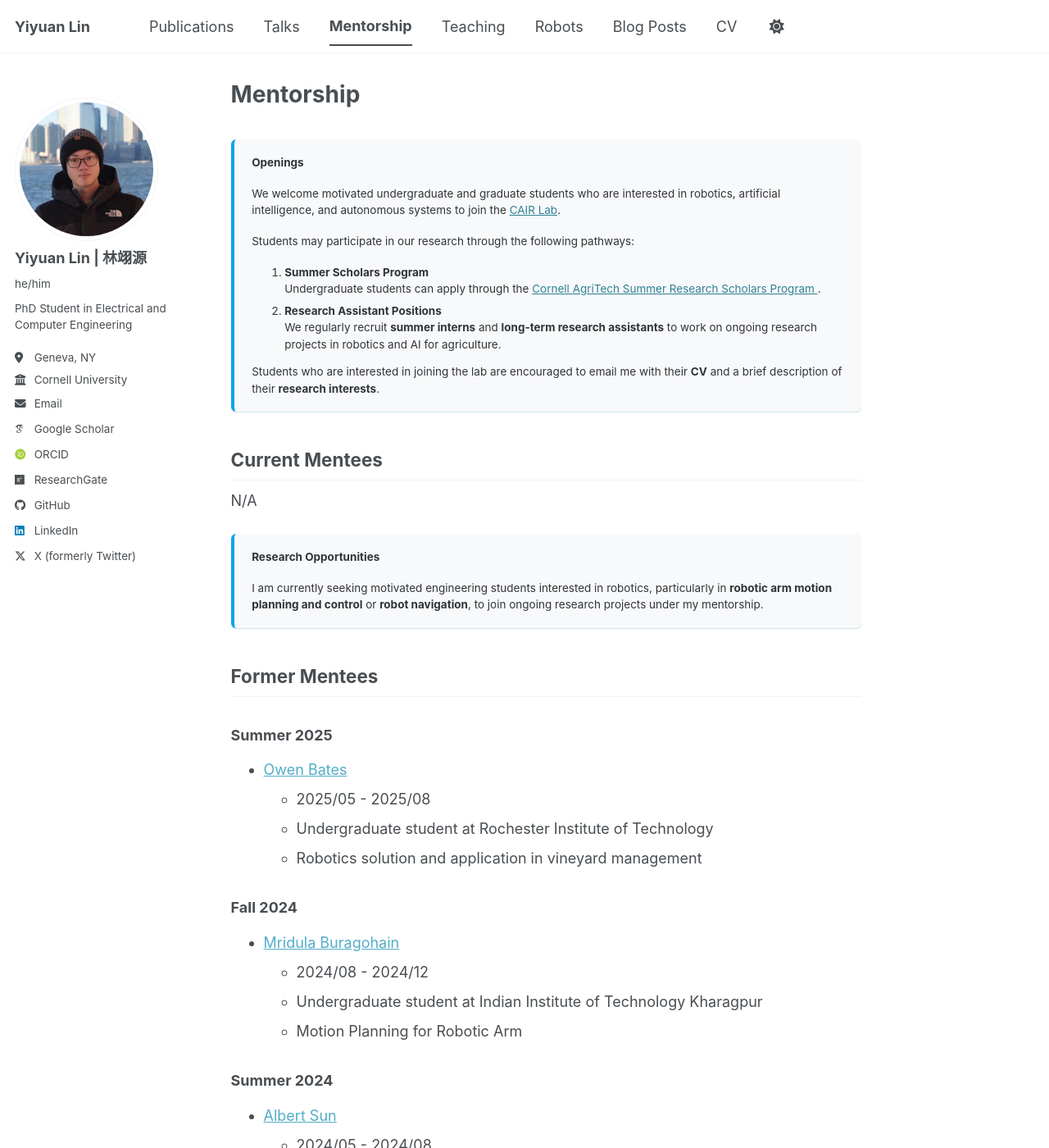
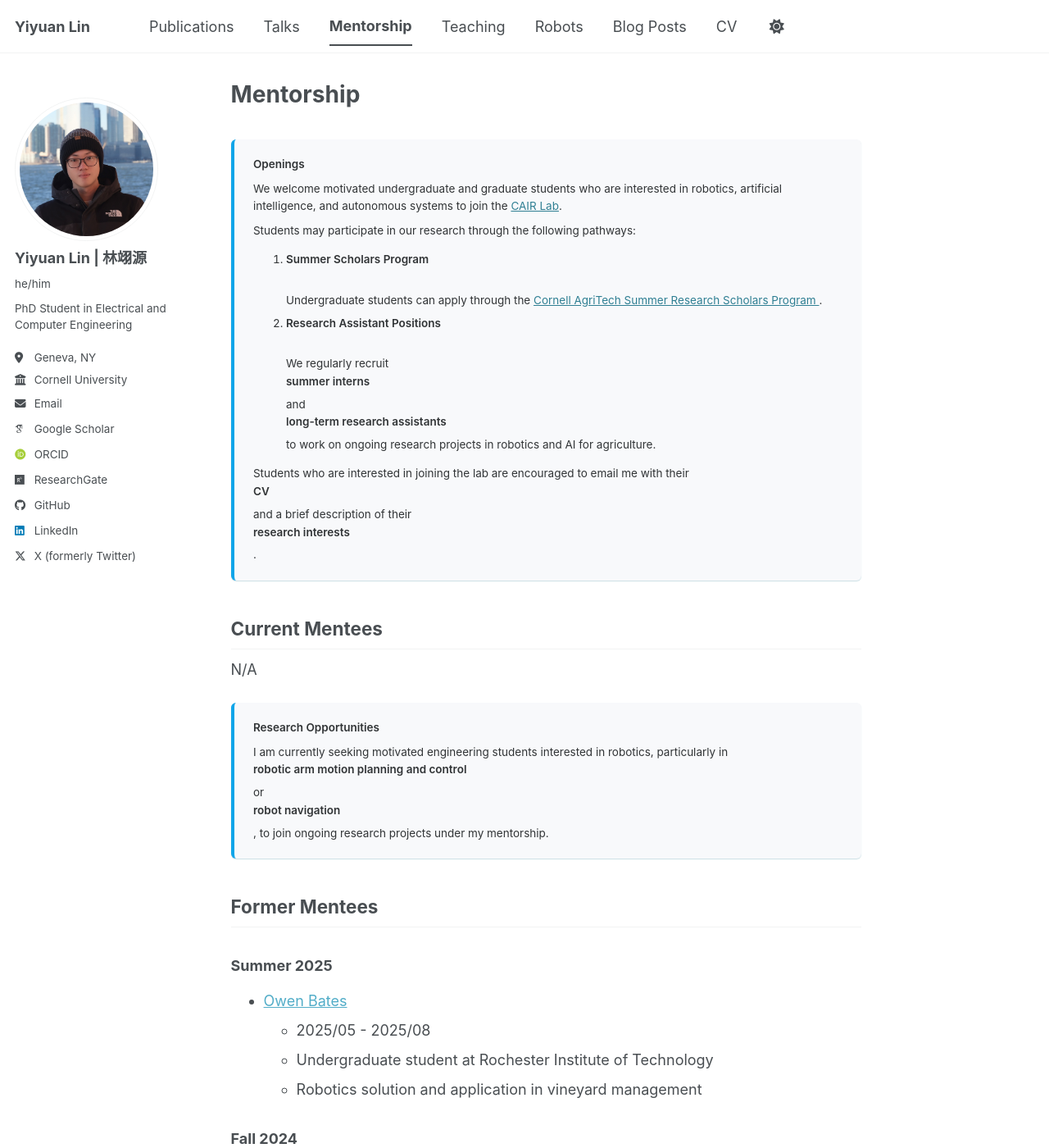
Before and after one commit to YiyuanLinXX/YiyuanLinXX.github.io, a Jekyll site: the page built from _pages/mentorship.md, in a window 1280 px wide and 1400 px high. Shown: the whole window at 82% size. Built offline with Jekyll 4.4.1, drawn with Linux system fonts in a browser that asks for light colours; some web fonts are replaced; a script bundle is joined from its source files by our own code; library files that are not in the unit come from our copies.

Commit message:
update format

```diff
--- a/assets/css/main.scss
+++ b/assets/css/main.scss
@@ -42,6 +42,7 @@
     "vendor/font-awesome/brands"
 ;
 
+
 /* ---------- Custom notice style ---------- */
 
 .notice,
@@ -51,11 +52,17 @@
 .notice--success,
 .notice--danger {
   border-radius: 6px;
-  padding: 1rem 1.2rem;
-  margin: 1.5rem 0;
+  padding: 1.1rem 1.3rem;
+  margin: 1.6rem 0;
   border-left: 4px solid;
   background: #f8f9fb;
+
+  /* larger text */
+  font-size: 1.08em;
+  line-height: 1.6;
 }
+
+/* notice colors */
 
 .notice--primary {
   border-left-color: #3b82f6;
@@ -76,3 +83,29 @@
 .notice--danger {
   border-left-color: #ef4444;
 }
+
+
+/* improve spacing inside notice */
+
+.notice p,
+.notice--primary p,
+.notice--info p,
+.notice--warning p,
+.notice--success p,
+.notice--danger p {
+  margin-bottom: 0.6em;
+}
+
+
+/* nicer title inside notice */
+
+.notice strong,
+.notice--primary strong,
+.notice--info strong,
+.notice--warning strong,
+.notice--success strong,
+.notice--danger strong {
+  display: block;
+  font-weight: 600;
+  margin-bottom: 0.35rem;
+}
```
